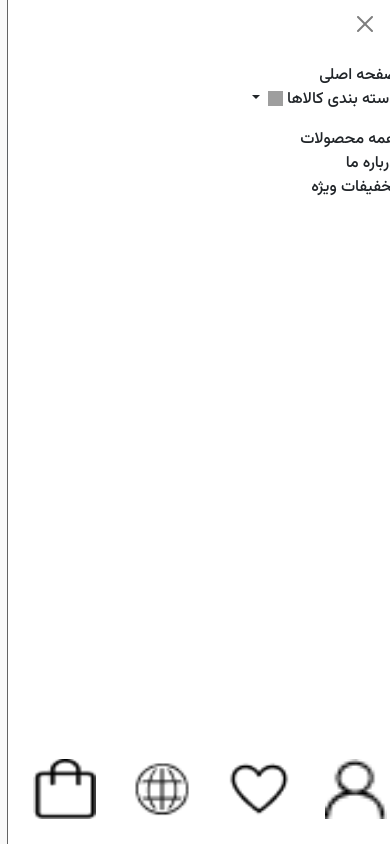
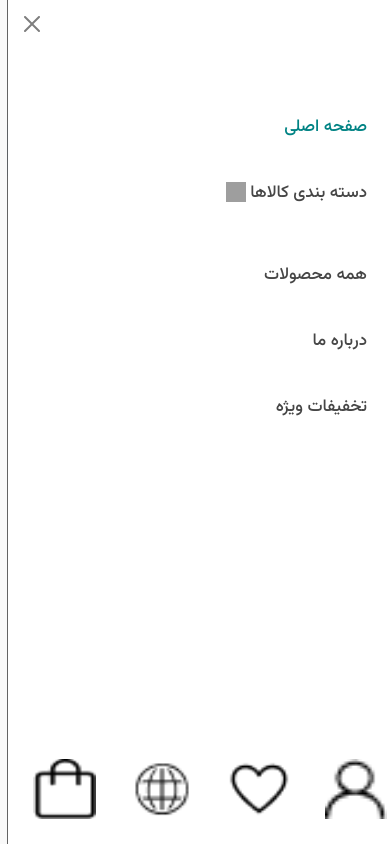
Before and after one commit to arooshahz/ECommerce, a Django app: page / in a window 390 px wide, after a click that opens the changed part. Run offline with Django 5.2, Linux system fonts and the light colour scheme; data that the repository does not hold is empty; grey boxes are pictures that could not be loaded.

Commit message:
change hamburger menu in mobile

```diff
--- a/home/static/css/styles.css
+++ b/home/static/css/styles.css
@@ -8,6 +8,12 @@ body {
   background-color: #f9f9f9;
 }
 
+.dropdown-toggle::after {
+  display: none;
+}
+.offcanvas-header {
+  justify-content: flex-end;
+}
 .offcanvas-footer {
   display: flex;
   justify-content: space-around;
@@ -205,25 +211,37 @@ body {
   width: 100%;
   height: 100%;
 }
-.menu div div#items ul#main li#home {
+
+ul#main-side {
+  margin-top: 50px;
+  padding-right: 30px;
+  height: 45%;
+  justify-content: space-between;
+}
+
+ul#main li#home,
+ul#main-side li#home-side {
   color: #008384;
   font-size: 17px;
   font-weight: 400;
   line-height: 26px;
   cursor: pointer;
 }
-.menu div div#items ul#main li {
+ul#main li,
+ul#main-side li {
   font-size: 17px;
   line-height: 26px;
   font-weight: 400;
   color: #464646;
   cursor: pointer;
 }
-.menu div div#items ul#main li:hover {
+ul#main li:hover,
+ul#main-side:hover {
   color: #008384;
 }
 
-.menu div div#items ul#dropdown {
+ul#dropdown,
+ul#dropdown-side {
   background-color: #fbfbfb;
   border-radius: 15px;
   padding: 16px 25px;
@@ -583,6 +601,10 @@ body {
   .menu {
     display: none;
   }
+  ul#main-side li#home-side,
+  ul#main-side li {
+    font-size: 35px;
+  }
 }
 
 /* Medium devices (tablets, 768px and up) */
@@ -674,6 +696,10 @@ body {
   .search div#logo input[type="text"] {
     height: 100%;
     font-size: inherit;
+  }
+  ul#main-side li#home-side,
+  ul#main-side li {
+    font-size: 17px;
   }
   .search,
   .menu {
--- a/templates/inc/navbar.html
+++ b/templates/inc/navbar.html
@@ -41,8 +41,8 @@
           ></button>
         </div>
         <div class="offcanvas-body px-0">
-          <ul id="main" class="navbar-nav me-auto mb-2 mb-lg-0">
-            <li id="home">صفحه اصلی</li>
+          <ul id="main-side" class="navbar-nav me-auto mb-2 mb-lg-0">
+            <li id="home-side">صفحه اصلی</li>
             <li>
               <div class="dropdown">
                 <p
@@ -54,14 +54,14 @@
                 >
                   دسته بندی کالاها
                   <img
-                    width="15"
-                    height="15"
-                    src="https://img.icons8.com/ios-filled/15/expand-arrow--v1.png"
+                    width="20"
+                    height="20"
+                    src="https://img.icons8.com/ios-filled/20/expand-arrow--v1.png"
                     alt="expand-arrow--v1"
                   />
                 </p>
                 <ul
-                  id="dropdown"
+                  id="dropdown-side"
                   class="dropdown-menu"
                   aria-labelledby="dropdownMenuButton1"
                 >
```
